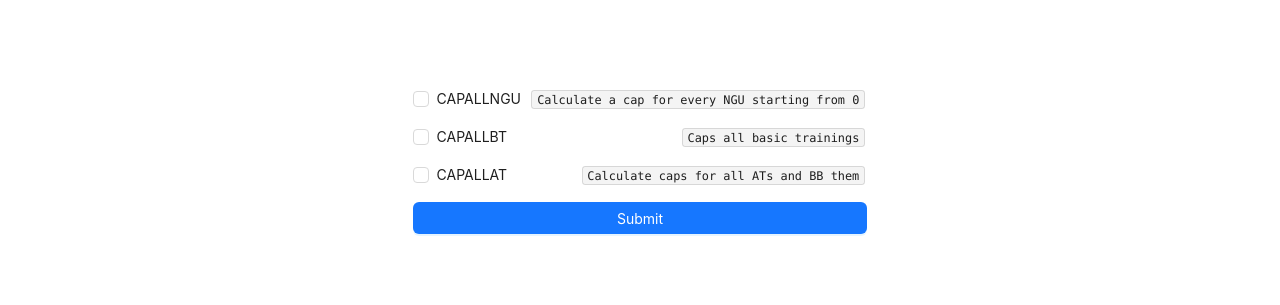
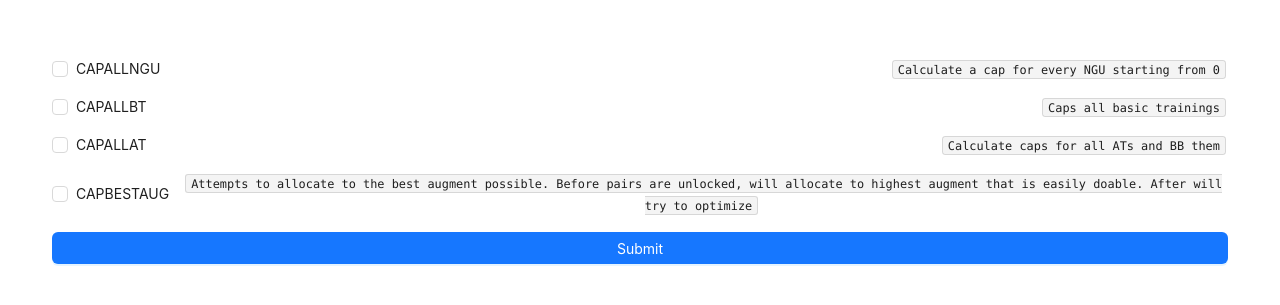
Before and after one commit to RdotSilva/TypeScript-React-Vite-NGU-Profile-Helper, a React (Vite) app: page / in a window 1280 px wide. Shown: the part 239-544 px from the top of the page. Built offline with nearby package versions, Linux system fonts and the light colour scheme.

Commit message:
Add new form field for CAPBESTAUG

```diff
--- a/src/components/CheckForm/CheckForm.tsx
+++ b/src/components/CheckForm/CheckForm.tsx
@@ -12,6 +12,7 @@ const defaultValues = {
   CAPALLBT: true,
   CAPALLAT: true,
   CAPALLNGU: true,
+  CAPBESTAUG: true,
 };
 const CheckForm = () => {
   const { handleSubmit, control } = useForm<EnergyFormValues>({
@@ -48,6 +49,13 @@ const CheckForm = () => {
           defaultValue={defaultValues.CAPALLAT}
         />
 
+        <CheckFormItem
+          name={EnergyCapFieldNames.CAPBESTAUG}
+          description={EnergyCapFieldDescriptions.CAPBESTAUG}
+          control={control}
+          defaultValue={defaultValues.CAPBESTAUG}
+        />
+
         <Button type="primary" htmlType="submit">
           Submit
         </Button>
```
